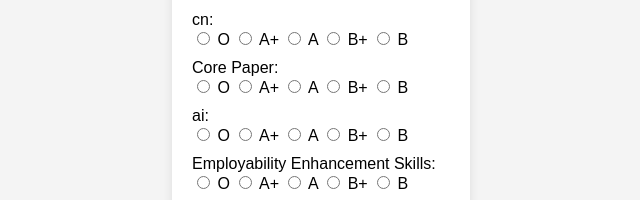
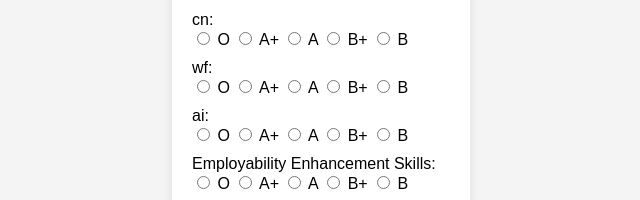
Before and after one commit to dhaan-ish/gradecal, a plain HTML site: page index.html in a window 1280 px wide. Shown: the part 360-560 px from the top of the page, 319-959 px from the left. Drawn offline with Linux system fonts and the light colour scheme.

Commit message:
modified wf

```diff
--- a/index.html
+++ b/index.html
@@ -69,7 +69,7 @@
         <input type="radio" name="cn" value="B+"> B+
         <input type="radio" name="cn" value="B"> B
 
-        <label for="wf">Core Paper:</label>
+        <label for="wf">wf:</label>
         <input type="radio" name="wf" value="O"> O
         <input type="radio" name="wf" value="A+"> A+
         <input type="radio" name="wf" value="A"> A
```
